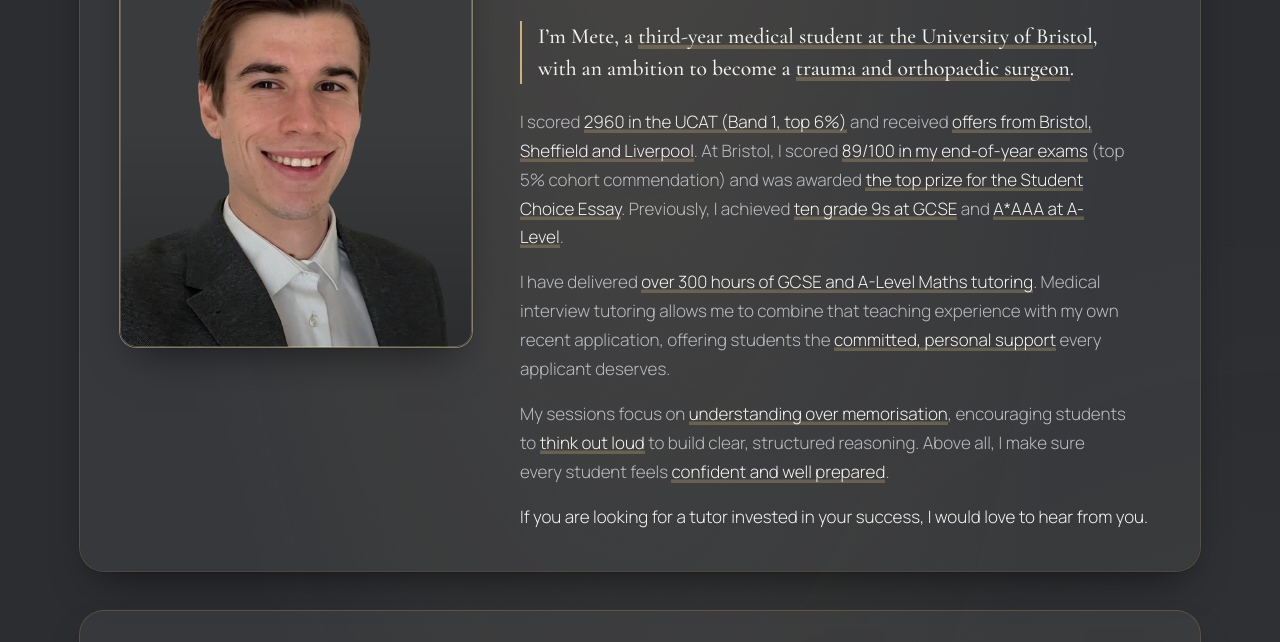
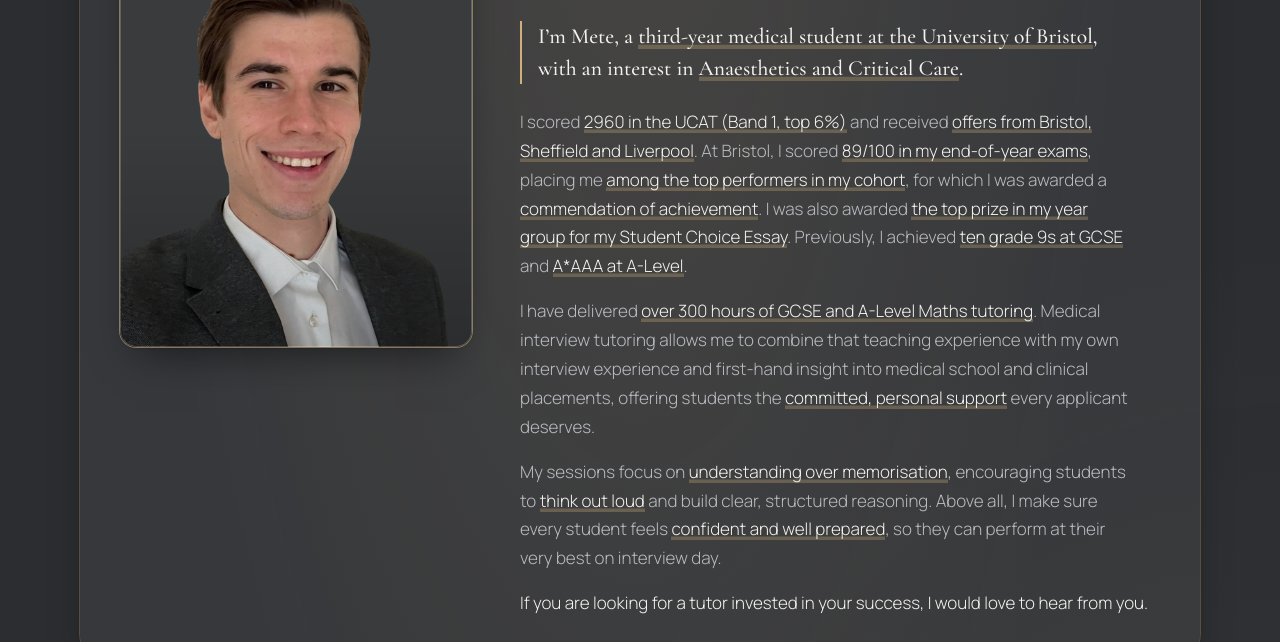
Before and after one commit to imengus/kin-and-mete.github.io, a website built with Vite: page index.html in a window 1280 px wide. Shown: the part 2478-3120 px from the top of the page. Built offline with nearby package versions, Linux system fonts and the light colour scheme.

Commit message:
mete change

```diff
--- a/index.html
+++ b/index.html
@@ -192,11 +192,11 @@
             <span class="inline-block shrink-0 whitespace-nowrap md:whitespace-normal rounded-full bg-[rgba(205,176,122,0.12)] text-goldonchar text-[0.85rem] font-medium tracking-wide py-1 px-4 ring-1 ring-[rgba(205,176,122,0.5)] md:mb-6">UCAT: top 6%</span>
             <span class="inline-block shrink-0 whitespace-nowrap md:whitespace-normal rounded-full bg-[rgba(205,176,122,0.12)] text-goldonchar text-[0.85rem] font-medium tracking-wide py-1 px-4 ring-1 ring-[rgba(205,176,122,0.5)] md:mb-6">A*AAA</span>
           </div>
-          <div class="border-l-2 border-goldonchar pl-4 mb-6 font-serif text-[1.2rem] md:text-[1.35rem] leading-[1.45] max-w-[38rem] text-onchar">I&#8217;m Mete, a <strong class="font-light text-onchar box-decoration-clone [box-shadow:inset_0_-0.2em_0_rgba(205,176,122,0.3)]">third-year medical student at the University of Bristol</strong>, with an ambition to become a <strong class="font-light text-onchar box-decoration-clone [box-shadow:inset_0_-0.2em_0_rgba(205,176,122,0.3)]">trauma and orthopaedic surgeon</strong>.</div>
-          <p class="mb-4 text-oncharmuted max-w-[38rem]">I scored <strong class="font-light text-onchar box-decoration-clone [box-shadow:inset_0_-0.2em_0_rgba(205,176,122,0.3)]">2960 in the UCAT (Band 1, top 6%)</strong> and received <strong class="font-light text-onchar box-decoration-clone [box-shadow:inset_0_-0.2em_0_rgba(205,176,122,0.3)]">offers from Bristol, Sheffield and Liverpool</strong>. At Bristol, I scored <strong class="font-light text-onchar box-decoration-clone [box-shadow:inset_0_-0.2em_0_rgba(205,176,122,0.3)]">89/100 in my end-of-year exams</strong> (top 5% cohort commendation) and was awarded <strong class="font-light text-onchar box-decoration-clone [box-shadow:inset_0_-0.2em_0_rgba(205,176,122,0.3)]">the top prize for the Student Choice Essay</strong>. Previously, I achieved <strong class="font-light text-onchar box-decoration-clone [box-shadow:inset_0_-0.2em_0_rgba(205,176,122,0.3)]">ten grade 9s at GCSE</strong> and <strong class="font-light text-onchar box-decoration-clone [box-shadow:inset_0_-0.2em_0_rgba(205,176,122,0.3)]">A*AAA at A-Level</strong>.</p>
-          <p class="mb-4 text-oncharmuted max-w-[38rem]">I have delivered <strong class="font-light text-onchar box-decoration-clone [box-shadow:inset_0_-0.2em_0_rgba(205,176,122,0.3)]">over 300 hours of GCSE and A-Level Maths tutoring</strong>. Medical interview tutoring allows me to combine that teaching experience with my own recent application, offering students the <strong class="font-light text-onchar box-decoration-clone [box-shadow:inset_0_-0.2em_0_rgba(205,176,122,0.3)]">committed, personal support</strong> every applicant deserves.</p>
-          <p class="mb-4 text-oncharmuted max-w-[38rem]">My sessions focus on <strong class="font-light text-onchar box-decoration-clone [box-shadow:inset_0_-0.2em_0_rgba(205,176,122,0.3)]">understanding over memorisation</strong>, encouraging students to <strong class="font-light text-onchar box-decoration-clone [box-shadow:inset_0_-0.2em_0_rgba(205,176,122,0.3)]">think out loud</strong> to build clear, structured reasoning. Above all, I make sure every student feels <strong class="font-light text-onchar box-decoration-clone [box-shadow:inset_0_-0.2em_0_rgba(205,176,122,0.3)]">confident and well prepared</strong>.</p>
-          <p clas="mt-6 pt-5 border-t border-[rgba(205,176,122,0.25)] max-w-[38rem] font-serif italic font-medium text-[1.3rem] md:text-[1.5rem] leading-[1.3] text-goldonchar">If you are looking for a tutor invested in your success, I would love to hear from you.</p>
+          <div class="border-l-2 border-goldonchar pl-4 mb-6 font-serif text-[1.2rem] md:text-[1.35rem] leading-[1.45] max-w-[38rem] text-onchar">I&#8217;m Mete, a <strong class="font-light text-onchar box-decoration-clone [box-shadow:inset_0_-0.2em_0_rgba(205,176,122,0.3)]">third-year medical student at the University of Bristol</strong>, with an interest in <strong class="font-light text-onchar box-decoration-clone [box-shadow:inset_0_-0.2em_0_rgba(205,176,122,0.3)]">Anaesthetics and Critical Care</strong>.</div>
+          <p class="mb-4 text-oncharmuted max-w-[38rem]">I scored <strong class="font-light text-onchar box-decoration-clone [box-shadow:inset_0_-0.2em_0_rgba(205,176,122,0.3)]">2960 in the UCAT (Band 1, top 6%)</strong> and received <strong class="font-light text-onchar box-decoration-clone [box-shadow:inset_0_-0.2em_0_rgba(205,176,122,0.3)]">offers from Bristol, Sheffield and Liverpool</strong>. At Bristol, I scored <strong class="font-light text-onchar box-decoration-clone [box-shadow:inset_0_-0.2em_0_rgba(205,176,122,0.3)]">89/100 in my end-of-year exams</strong>, placing me <strong class="font-light text-onchar box-decoration-clone [box-shadow:inset_0_-0.2em_0_rgba(205,176,122,0.3)]">among the top performers in my cohort</strong>, for which I was awarded a <strong class="font-light text-onchar box-decoration-clone [box-shadow:inset_0_-0.2em_0_rgba(205,176,122,0.3)]">commendation of achievement</strong>. I was also awarded <strong class="font-light text-onchar box-decoration-clone [box-shadow:inset_0_-0.2em_0_rgba(205,176,122,0.3)]">the top prize in my year group for my Student Choice Essay</strong>. Previously, I achieved <strong class="font-light text-onchar box-decoration-clone [box-shadow:inset_0_-0.2em_0_rgba(205,176,122,0.3)]">ten grade 9s at GCSE</strong> and <strong class="font-light text-onchar box-decoration-clone [box-shadow:inset_0_-0.2em_0_rgba(205,176,122,0.3)]">A*AAA at A-Level</strong>.</p>
+          <p class="mb-4 text-oncharmuted max-w-[38rem]">I have delivered <strong class="font-light text-onchar box-decoration-clone [box-shadow:inset_0_-0.2em_0_rgba(205,176,122,0.3)]">over 300 hours of GCSE and A-Level Maths tutoring</strong>. Medical interview tutoring allows me to combine that teaching experience with my own interview experience and first-hand insight into medical school and clinical placements, offering students the <strong class="font-light text-onchar box-decoration-clone [box-shadow:inset_0_-0.2em_0_rgba(205,176,122,0.3)]">committed, personal support</strong> every applicant deserves.</p>
+          <p class="mb-4 text-oncharmuted max-w-[38rem]">My sessions focus on <strong class="font-light text-onchar box-decoration-clone [box-shadow:inset_0_-0.2em_0_rgba(205,176,122,0.3)]">understanding over memorisation</strong>, encouraging students to <strong class="font-light text-onchar box-decoration-clone [box-shadow:inset_0_-0.2em_0_rgba(205,176,122,0.3)]">think out loud</strong> and build clear, structured reasoning. Above all, I make sure every student feels <strong class="font-light text-onchar box-decoration-clone [box-shadow:inset_0_-0.2em_0_rgba(205,176,122,0.3)]">confident and well prepared</strong>, so they can perform at their very best on interview day.</p>
+          <p cas="mt-6 pt-5 border-t border-[rgba(205,176,122,0.25)] max-w-[38rem] font-serif italic font-medium text-[1.3rem] md:text-[1.5rem] leading-[1.3] text-goldonchar">If you are looking for a tutor invested in your success, I would love to hear from you.</p>
         </div>
       </article>
 
@@ -216,7 +216,7 @@
           <div class="border-l-2 border-goldonchar pl-4 mb-6 font-serif text-[1.2rem] md:text-[1.35rem] leading-[1.45] max-w-[38rem] text-onchar">I&#8217;m Ilkin, a <strong class="font-light text-onchar box-decoration-clone [box-shadow:inset_0_-0.2em_0_rgba(205,176,122,0.3)]">3rd year medical student at UCL</strong>, currently completing an intercalated BSc in Medical Anthropology. As a <strong class="font-light text-onchar box-decoration-clone [box-shadow:inset_0_-0.2em_0_rgba(205,176,122,0.3)]">future psychiatrist</strong>, I plan to pioneer culturally specific therapies and international knowledge exchange.</div>
           <p class="mb-4 text-oncharmuted max-w-[38rem]">I scored <strong class="font-light text-onchar box-decoration-clone [box-shadow:inset_0_-0.2em_0_rgba(205,176,122,0.3)]">3000 in the UCAT (top 5%)</strong> and received <strong class="font-light text-onchar box-decoration-clone [box-shadow:inset_0_-0.2em_0_rgba(205,176,122,0.3)]">offers from UCL and Southampton</strong>. Through time-optimisation and structured preparation, I achieved <strong class="font-light text-onchar box-decoration-clone [box-shadow:inset_0_-0.2em_0_rgba(205,176,122,0.3)]">national top 16 in Biology Olympiad, 11 grade 9s at GCSE</strong>, and <strong class="font-light text-onchar box-decoration-clone [box-shadow:inset_0_-0.2em_0_rgba(205,176,122,0.3)]">A*A*A*A*A* at A-Level</strong>.</p>
           <p class="mb-4 text-oncharmuted max-w-[38rem]">I have taught <strong class="font-light text-onchar box-decoration-clone [box-shadow:inset_0_-0.2em_0_rgba(205,176,122,0.3)]">over 150 hours</strong> in small groups, at a tuition centre and in <strong class="font-light text-onchar box-decoration-clone [box-shadow:inset_0_-0.2em_0_rgba(205,176,122,0.3)]">A-Level Maths and Chemistry</strong>, and spent many hours mentoring presenters at the Medical Discussion Group I founded at my college. Realising how alive I felt while teaching, I expanded into mentoring students through medical school interviews.</p>
-          <p class="mb-4 text-oncharmuted max-w-[38rem]">Over 15 months travelling in the Middle East and South Asia, I <strong class="font-light text-onchar box-decoration-clone [box-shadow:inset_0_-0.2em_0_rgba(205,176,122,0.3)]">communicated with thousands of people</strong> from all walks of life. The experience and intuition I gained allow me to give <strong class="font-light text-onchar box-decoration-clone [box-shadow:inset_0_-0.2em_0_rgba(205,176,122,0.3)]">honest, specific feedback</strong> on areas teachers and friends may have missed. Together, we will build <strong class="font-light text-onchar box-decoration-clone [box-shadow:inset_0_-0.2em_0_rgba(205,176,122,0.3)]">custom resources and plans</strong> for every area of your preparation.</p>
+          <p class="mb-4 text-oncharmuted max-w-[38rem]">Over 15 months travelling/ fieldwork in the Middle East and South Asia, I <strong class="font-light text-onchar box-decoration-clone [box-shadow:inset_0_-0.2em_0_rgba(205,176,122,0.3)]">communicated with thousands of people</strong> from all walks of life. The experience and intuition I gained allow me to give <strong class="font-light text-onchar box-decoration-clone [box-shadow:inset_0_-0.2em_0_rgba(205,176,122,0.3)]">honest, specific feedback</strong> on areas teachers and friends may have missed. Together, we will build <strong class="font-light text-onchar box-decoration-clone [box-shadow:inset_0_-0.2em_0_rgba(205,176,122,0.3)]">custom resources and plans</strong> for every area of your preparation.</p>
           <div clss="mt-6 pt-5 border-t border-[rgba(205,176,122,0.25)] max-w-[38rem] font-serif italic font-medium text-[1.3rem] md:text-[1.5rem] leading-[1.3] text-goldonchar">Let&#8217;s collaborate in your success!</div>
         </div>
       </article>
```
